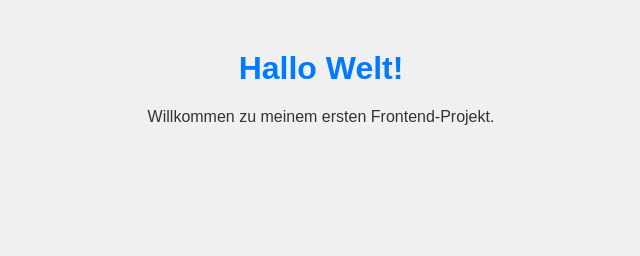
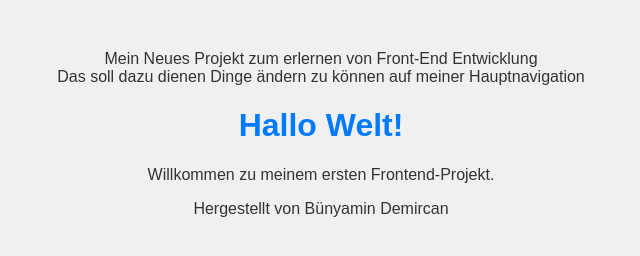
Before and after one commit to Demircan55/Frontend-Projekt-First, a plain HTML site: page index.html in a window 1280 px wide. Shown: the whole page, without its empty margins (319-959 px from the left). Drawn offline with Linux system fonts and the light colour scheme.

Commit message:
Habe ein Header, Main und footer hinzugefügt.

```diff
--- a/index.html
+++ b/index.html
@@ -1,5 +1,8 @@
 <!DOCTYPE html>
 <html lang="de">
+
+<header> Mein Neues Projekt zum erlernen von Front-End Entwicklung </header>
+<main> Das soll dazu dienen Dinge ändern zu können auf meiner Hauptnavigation</main>
 <head>
     <meta charset="UTF-8">
     <meta name="viewport" content="width=device-width, initial-scale=1.0">
@@ -13,3 +16,5 @@
     <script src="script.js"></script>
 </body>
 </html>
+
+<footer> Hergestellt von Bünyamin Demircan</footer>
```
